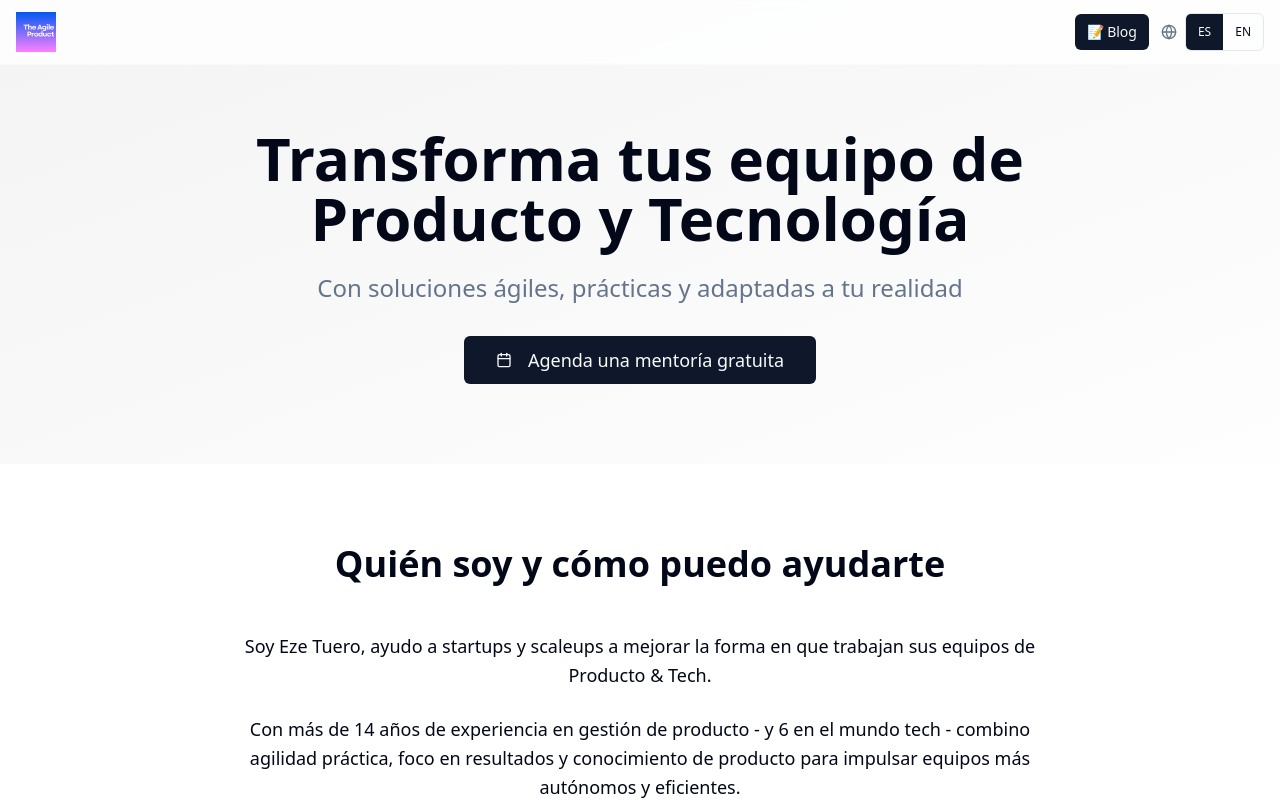
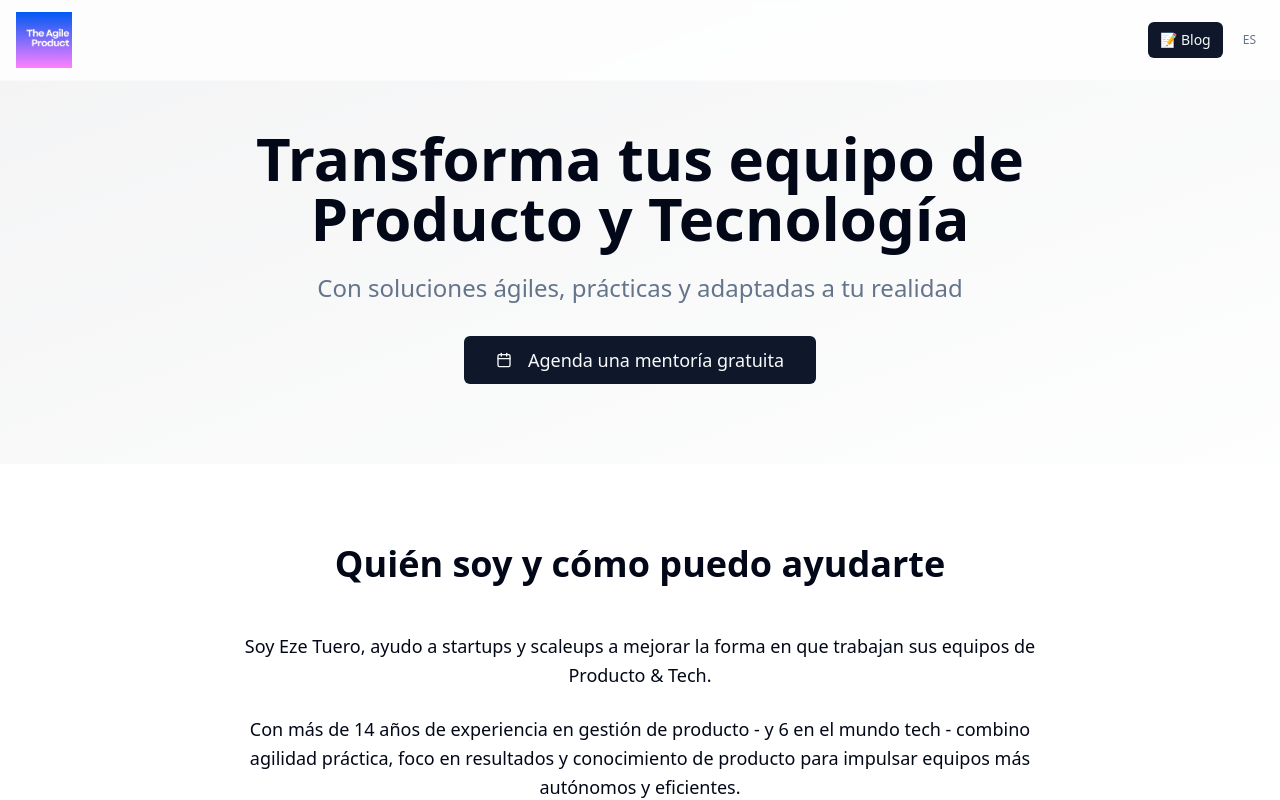
Before and after one commit to chechote26/the-agile-product, a React (Vite) app: page / in a window 1280 px wide. Shown: the top 800 px of the page. Built offline with nearby package versions, Linux system fonts and the light colour scheme.

Commit message:
Adjust logo size and language picker
Resize the logo to be larger and reduce the prominence of the language picker to make the blog button more important.

```diff
--- a/src/components/LanguageSwitcher.tsx
+++ b/src/components/LanguageSwitcher.tsx
@@ -6,26 +6,13 @@ export const LanguageSwitcher = () => {
   const { language, setLanguage } = useLanguage();
 
   return (
-    <div className="flex items-center gap-2">
-      <Globe className="h-4 w-4 text-muted-foreground" />
-      <div className="flex rounded-md border border-border overflow-hidden">
-        <Button
-          variant={language === 'es' ? 'default' : 'ghost'}
-          size="sm"
-          onClick={() => setLanguage('es')}
-          className="rounded-none px-3 py-1 text-xs"
-        >
-          ES
-        </Button>
-        <Button
-          variant={language === 'en' ? 'default' : 'ghost'}
-          size="sm"
-          onClick={() => setLanguage('en')}
-          className="rounded-none px-3 py-1 text-xs"
-        >
-          EN
-        </Button>
-      </div>
-    </div>
+    <Button
+      variant="ghost"
+      size="sm"
+      onClick={() => setLanguage(language === 'es' ? 'en' : 'es')}
+      className="text-xs text-muted-foreground hover:text-foreground px-2"
+    >
+      {language.toUpperCase()}
+    </Button>
   );
 };
--- a/src/pages/Index.tsx
+++ b/src/pages/Index.tsx
@@ -18,7 +18,7 @@ const Index = () => {
       <header className="fixed top-0 left-0 right-0 z-50 bg-background/80 backdrop-blur-sm border-b border-border/20">
         <div className="container mx-auto px-4 py-3 flex items-center justify-between">
           <div className="flex items-center">
-            <img src={logo} alt="The Agile Product" className="w-8 h-8 md:w-10 md:h-10" />
+            <img src={logo} alt="The Agile Product" className="w-12 h-12 md:w-14 md:h-14" />
           </div>
           <div className="flex items-center gap-3">
             <Button
```
